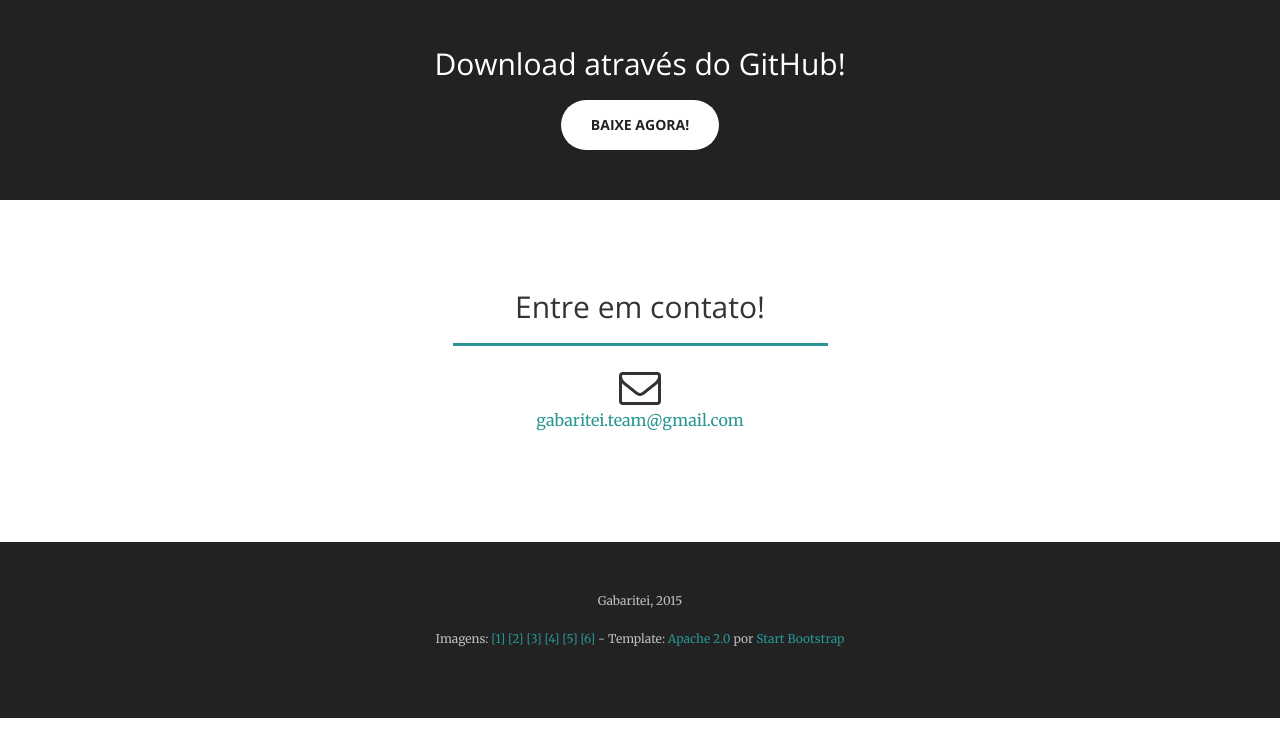
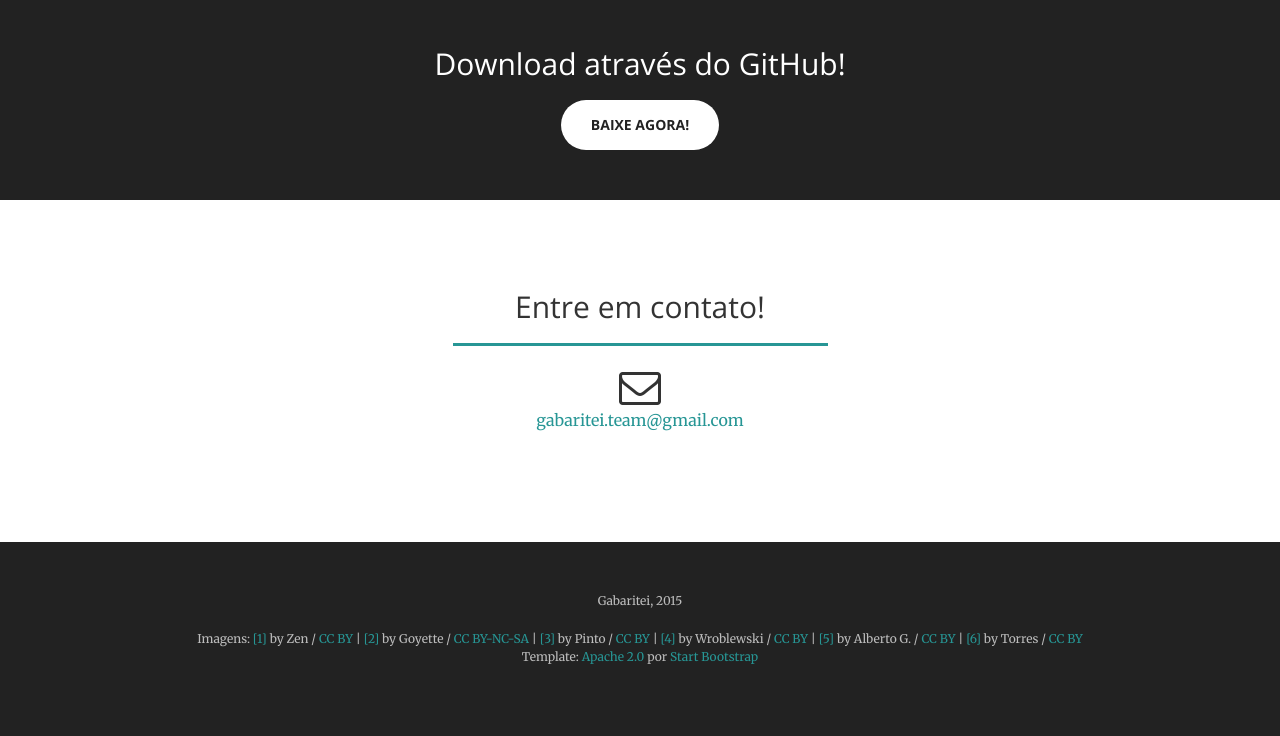
Before and after one commit to GabariteiTeam/GabariteiLandingPage, a plain HTML site: page index.html in a window 1280 px wide. Shown: the part 2397-3133 px from the top of the page. Drawn offline with nearby package versions, Linux system fonts and the light colour scheme.

Commit message:
licenças correction

```diff
--- a/index.html
+++ b/index.html
@@ -282,7 +282,15 @@
     <aside id="footer" class="bg-dark">
         <div class="container text-center">
             <p class="text-faded">Gabaritei, 2015</p>
-            <p class="text-faded">Imagens: <a href="https://creativecommons.org/licenses/by/2.0/legalcode">[1]</a> <a href="https://creativecommons.org/licenses/by-nc-sa/2.0/legalcode">[2]</a> <a href="https://creativecommons.org/licenses/by/2.0/legalcode">[3]</a> <a href="https://creativecommons.org/licenses/by/2.0/legalcode">[4]</a> <a href="https://creativecommons.org/licenses/by/2.0/legalcode">[5]</a> <a href="https://creativecommons.org/licenses/by/2.0/legalcode">[6]</a> - Template: <a href="https://github.com/IronSummitMedia/startbootstrap/blob/gh-pages/LICENSE">Apache 2.0</a> por <a href="http://startbootstrap.com">Start Bootstrap</a></p>
+            <p class="text-faded">Imagens:
+                <a href="https://flic.kr/p/akv4U">[1]</a> by Zen / <a href="https://creativecommons.org/licenses/by/2.0/legalcode">CC BY</a>
+                | <a href="https://flic.kr/p/3EeHuB">[2]</a> by Goyette / <a href="https://creativecommons.org/licenses/by-nc-sa/2.0/legalcode">CC BY-NC-SA</a>
+                | <a href="https://flic.kr/p/9yd2PL">[3]</a> by Pinto / <a href="https://creativecommons.org/licenses/by/2.0/legalcode">CC BY</a>
+                | <a href="https://flic.kr/p/apkVBZ">[4]</a> by Wroblewski / <a href="https://creativecommons.org/licenses/by/2.0/legalcode">CC BY</a>
+                | <a href="https://flic.kr/p/9UnRWS">[5]</a> by Alberto G. / <a href="https://creativecommons.org/licenses/by/2.0/legalcode">CC BY</a>
+                | <a href="https://flic.kr/p/5DJbed">[6]</a> by Torres / <a href="https://creativecommons.org/licenses/by/2.0/legalcode">CC BY</a>
+
+                <br />Template: <a href="https://github.com/IronSummitMedia/startbootstrap/blob/gh-pages/LICENSE">Apache 2.0</a> por <a href="http://startbootstrap.com">Start Bootstrap</a></p>
         </div>
     </aside>
 
```
